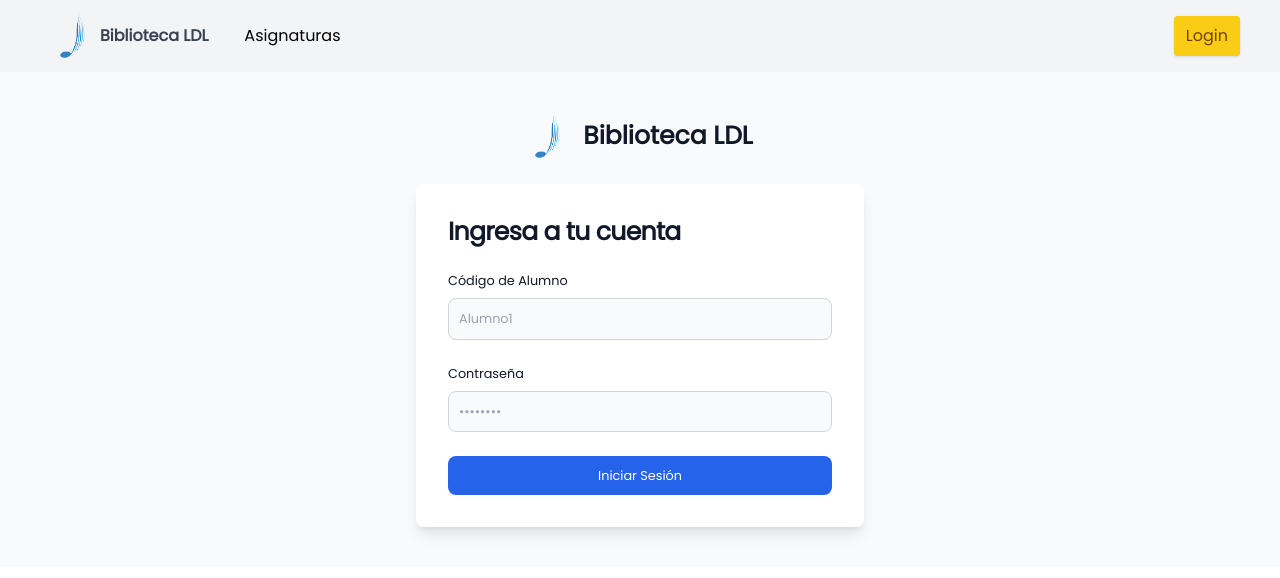
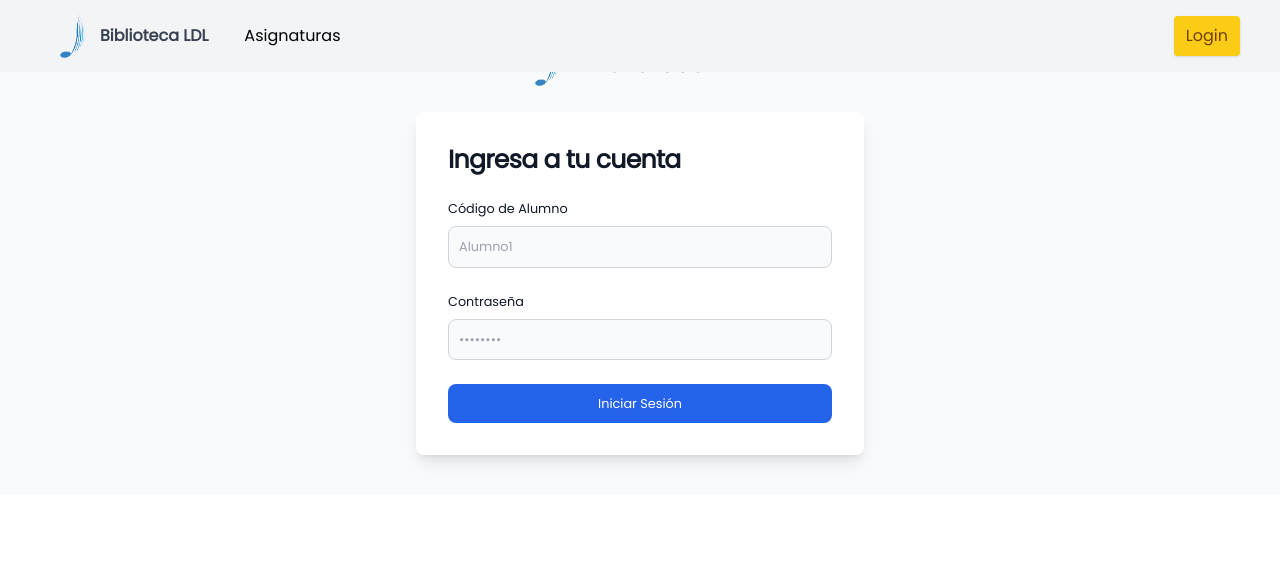
Before and after one commit to mvillanueva24/Biblioteca_LDL, a React (Vite) app: page /login in a window 1280 px wide. Shown: the top 578 px of the page. Built offline with nearby package versions, Linux system fonts and the light colour scheme.

Commit message:
Cambio header

```diff
--- a/src/pages/login.jsx
+++ b/src/pages/login.jsx
@@ -4,7 +4,7 @@ import Loginscene from "../scenes/body/login";
 
 export default function Login() {
   return (
-    <div>
+    <div className="relative">
       <Header />
       <section class="bg-gray-50 h-[screen -60px]">
         <Loginscene />
--- a/src/scenes/body/login/index.jsx
+++ b/src/scenes/body/login/index.jsx
@@ -2,8 +2,7 @@ import React from "react";
 import Logo from "../../../images/logo.png";
 export default function index() {
   return (
-    <div>
-      <div class="flex flex-col items-center justify-center px-6 py-8 mx-auto md:h-full lg:py-10">
+    <div class="flex flex-col items-center justify-center h-screen px-6 py-8 mx-auto md:h-full lg:py-10">
       <a
         href="#"
         class="flex items-center mb-6 text-2xl font-semibold text-gray-900 "
@@ -60,6 +59,5 @@ export default function index() {
         </div>
       </div>
     </div>
-    </div>
   );
 }
--- a/src/scenes/header/index.jsx
+++ b/src/scenes/header/index.jsx
@@ -50,7 +50,7 @@ export function Header() {
   };
 
   return (
-    <nav className="bg-gray-100">
+    <nav className="bg-gray-100 fixed w-full">
       <div className="px-10 mx-auto">
         <div className="flex justify-between">
           <div className="flex space-x-6">
@@ -150,7 +150,7 @@ export function Header() {
         variants={menuVariants}
         className={`${
           isMobileMenuOpen ? "block left-0" : "hidden left-[-100%]"
-        } md:hidden absolute top-0 left-0 w-[17em] h-full bg-white z-30 pt-5 px-3`}
+        } md:hidden absolute h-screen top-0 left-0 w-[17em] bg-white z-30 pt-5 px-3`}
       >
         <motion.div>
           <a className="font-bold text-gray-500 mb-7" href="/asignaturas">
```
Lines whose indentation alone changed are shown as unchanged.
